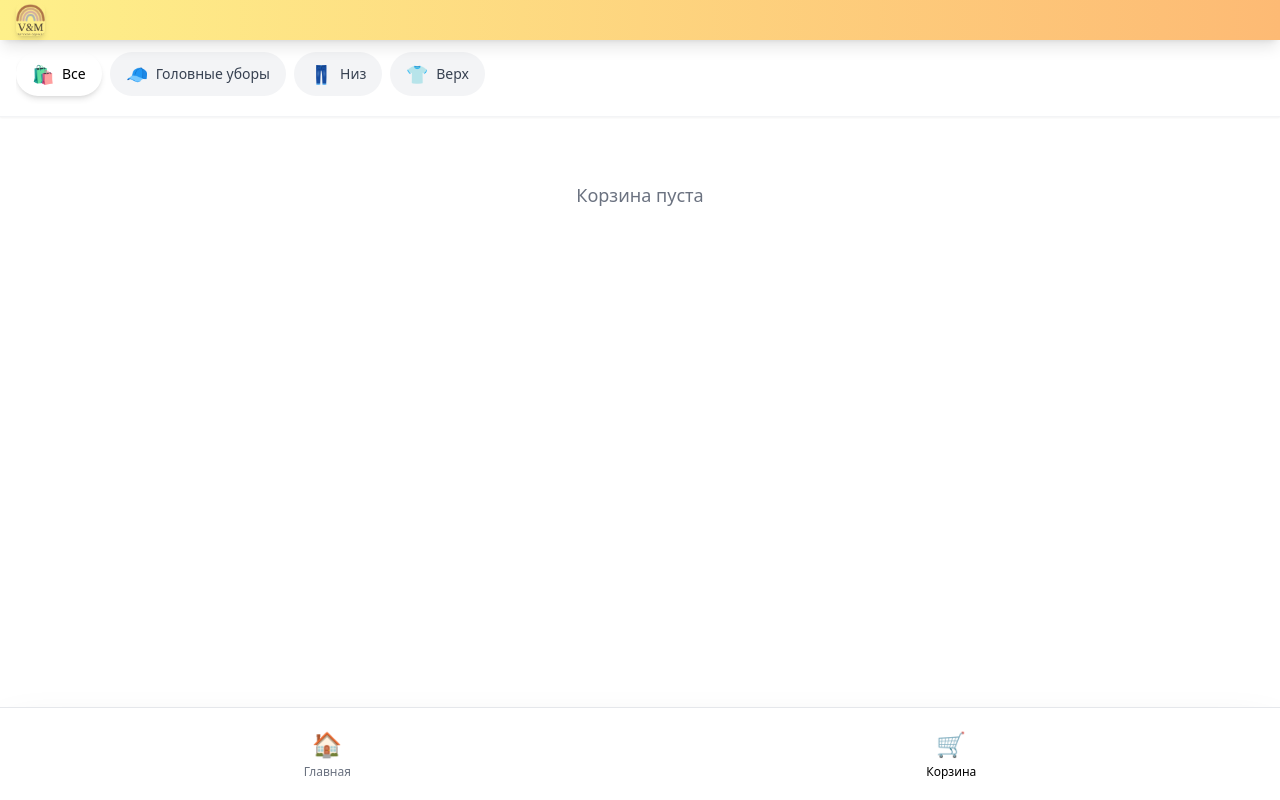
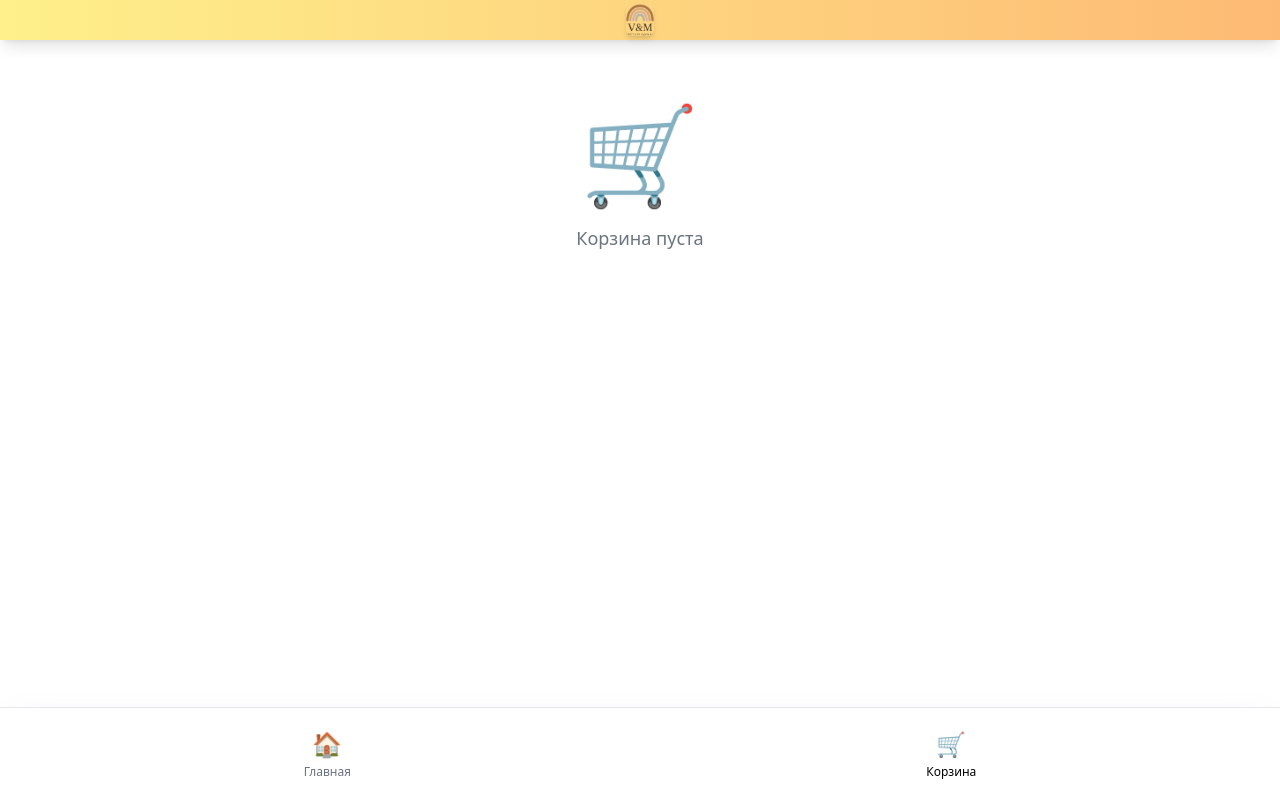
Before and after one commit to Danilhad/test-app, a React (Vite) app: page /cart in a window 1280 px wide. Built offline with nearby package versions, Linux system fonts and the light colour scheme.

Commit message:
UI
Логотип по центру
CategoryFilter скрывается если это ни главная страница
Emoji корзины и удаления

```diff
--- a/public/index.html
+++ b/public/index.html
@@ -9,3 +9,4 @@
     <div id="root"></div>
   </body>
 </html>
+<script type="module" src="/src/main.jsx"></script>
--- a/src/components/CartView/CartView.jsx
+++ b/src/components/CartView/CartView.jsx
@@ -9,7 +9,9 @@ const CartView = () => {
 
   if (cart.length === 0) {
     return (
-      <div className="text-center py-10">
+      <div className="flex flex-col items-center justify-center text-center py-10">
+        {/* Эмодзи корзины */}
+        <span className="text-8xl text-primary-500 mb-6">🛒</span>
         <p className="text-gray-500 text-lg">Корзина пуста</p>
       </div>
     );
@@ -42,7 +44,7 @@ const CartView = () => {
               onClick={() => removeFromCart(item.id, item.size)}
               className="text-red-500 hover:text-red-700"
             >
-              Удалить
+              ❌
             </button>
           </li>
         ))}
--- a/src/components/Header/Header.jsx
+++ b/src/components/Header/Header.jsx
@@ -4,17 +4,15 @@ const Header = () => {
   return (
     <header className="bg-gradient-to-r from-yellow-200 to-orange-300 text-white sticky top-0 z-50 shadow-lg">
       <div className="container mx-auto px-4 py-1"> {/* ← Уменьшили вертикальный отступ */}
-        <div className="flex items-center justify-between gap-2"> {/* ← Убрали flex-col и уменьшили gap */}
           {/* Логотип */}
-          <div className="flex items-center">
+          <div className="flex items-center justify-center w-full">
             <img
               src="logo.png"
               alt="VikMar Shop Logo"
-              className="h-8 w-auto object-contain shadow-md rounded-md" // ← Сделали логотип компактнее + тень
+              className="h-8 w-auto object-center object-contain shadow-md rounded-md" // ← Сделали логотип компактнее + тень
             />
           </div>
         </div>
-      </div>
     </header>
   );
 };
--- a/src/components/ProductList/ProductList.jsx
+++ b/src/components/ProductList/ProductList.jsx
@@ -12,7 +12,7 @@ const ProductList = ({ products }) => {
     : products.filter(product => product.category === activeCategory);
 
   return (
-     <div className="max-h-[calc(100vh-120px)] overflow-y-auto pb-20 scrollbar-hide sm:scrollbar-default">
+    <div className="max-h-[calc(100vh-120px)] overflow-y-auto pb-20 scrollbar-hide sm:scrollbar-default">
     <div className="grid grid-cols-2 sm:grid-cols-3 md:grid-cols-4 gap-4">
       {filteredProducts.map(product => (
         <ProductCard
--- a/src/components/RootLayout/RootLayout.jsx
+++ b/src/components/RootLayout/RootLayout.jsx
@@ -3,13 +3,19 @@ import React, { useEffect, useState } from 'react';
 import Header from '../Header/Header';
 import CategoryFilter from '../CategoryFilter/CategoryFilter';
 import BottomNavigation from '../BottomNavigation/BottomNavigation';
-import { Outlet } from 'react-router-dom';
+import { Outlet, useLocation } from 'react-router-dom';
 import { useShopContext } from '../../context/ShopContext.jsx';
 import OrderView from '../OrderView/OrderView';
+
+
 
 const RootLayout = () => {
   const { showOrderView } = useShopContext(); // ← Получаем состояние из контекста
   const [isKeyboardOpen, setIsKeyboardOpen] = useState(false);
+  const location = useLocation();
+
+  // Скрываем CategoryFilter на страницах /cart и /order
+  const isCartOrOrderPage = location.pathname === '/cart' || location.pathname === '/order';
 
 // ↑ Используем useState для хранения состояния открыта ли клавиатура
   useEffect(() => {
@@ -29,7 +35,7 @@ const RootLayout = () => {
   return (
       <div className="min-h-screen flex flex-col">
       <Header />
-      <CategoryFilter />
+      {!isCartOrOrderPage && <CategoryFilter />}
 
       <main className="flex-grow container mx-auto px-4 py-6">
         <Outlet />
```
